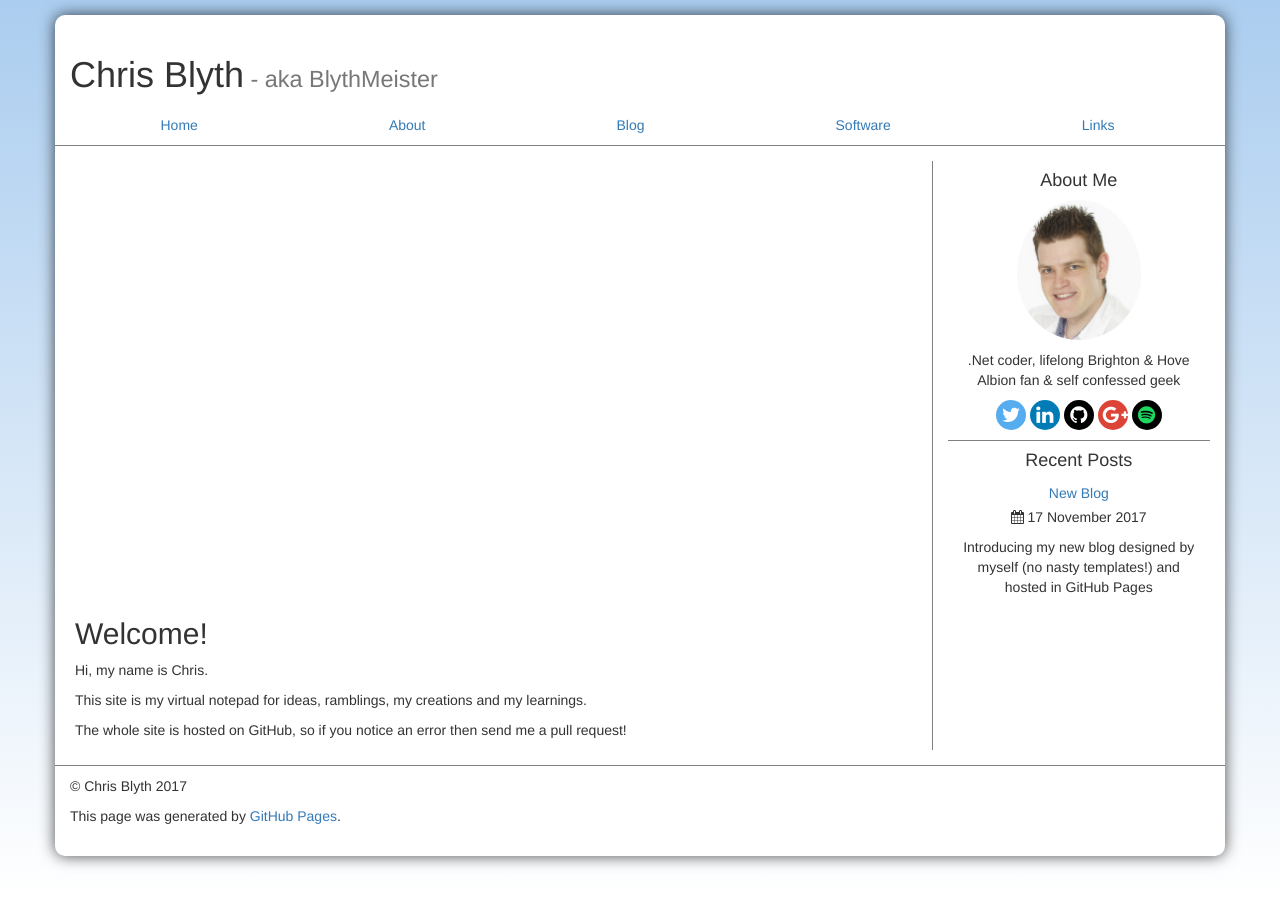
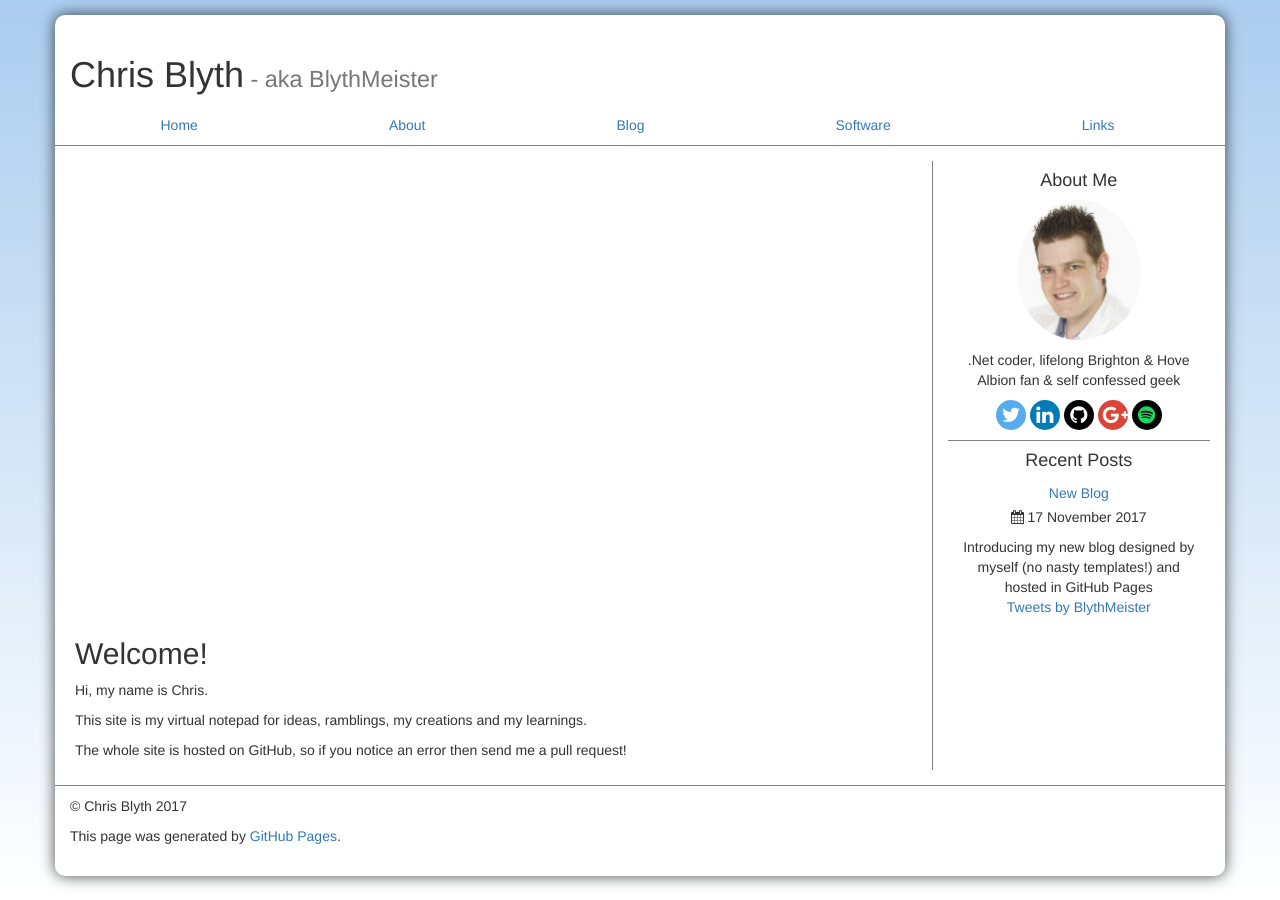
Before and after one commit to BlythMeister/blyth.me.uk, a Jekyll site: the page built from index.md, in a window 1280 px wide. Built offline with Jekyll 4.4.1, drawn with Linux system fonts in a browser that asks for light colours; comment, search, counter and statistics services are not loaded.

Commit message:
Add Twitter timeline to sidebar

```diff
--- a/_includes/sidebar.html
+++ b/_includes/sidebar.html
@@ -18,7 +18,7 @@
 </div>
 <div class="col-lg-12 recentPosts">
     <h4>Recent Posts</h4>
-    {% for post in site.posts limit:4 %}
+    {% for post in site.posts limit:3 %}
     <div class="media {% if forloop.last == false %}media-underline{% endif %}">
         <div class="media-body">
             <a href="{{ post.url }}">
@@ -30,3 +30,7 @@
     </div>
     {% endfor %}
 </div>
+<div class="col-lg-12">
+    <a class="twitter-timeline" data-width="260" data-height="400" data-dnt="true" data-link-color="#337ab7" href="https://twitter.com/BlythMeister">Tweets by BlythMeister</a>
+    <script async src="//platform.twitter.com/widgets.js" charset="utf-8"></script>
+</div>
```
